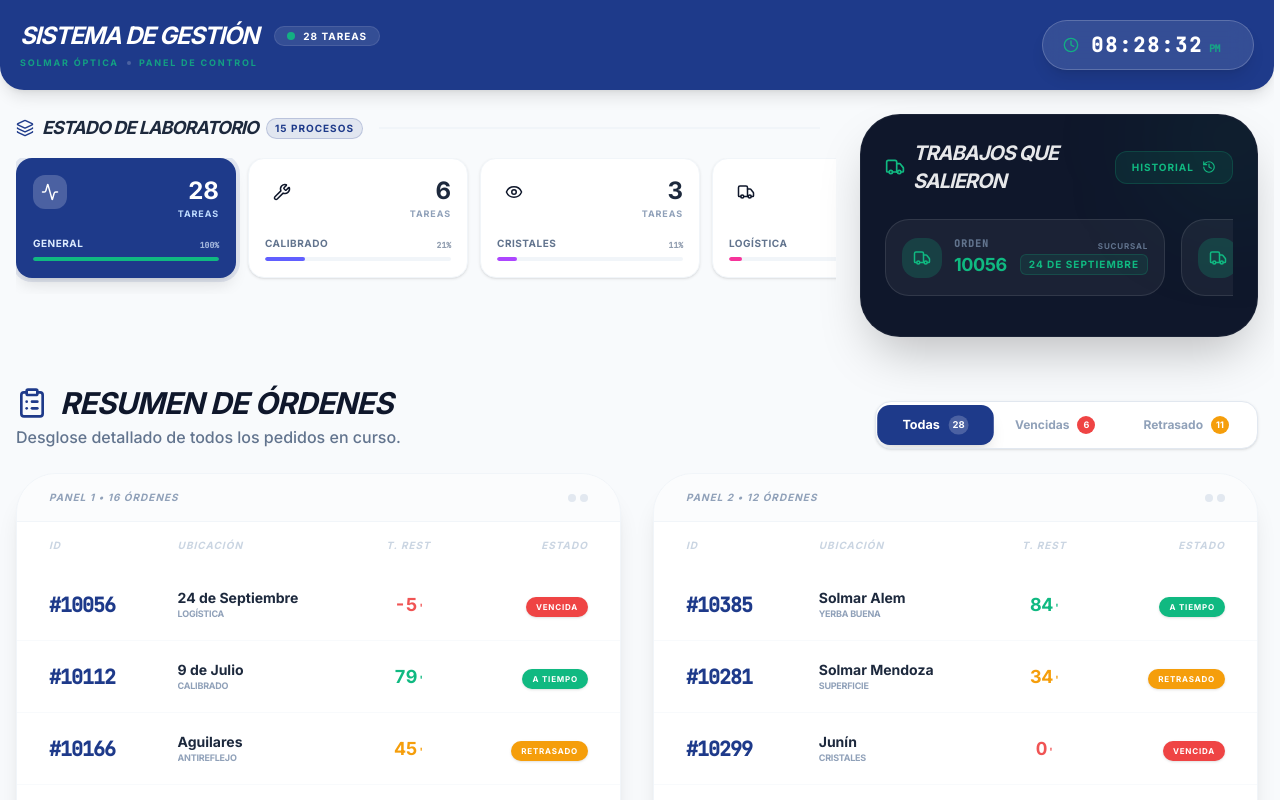
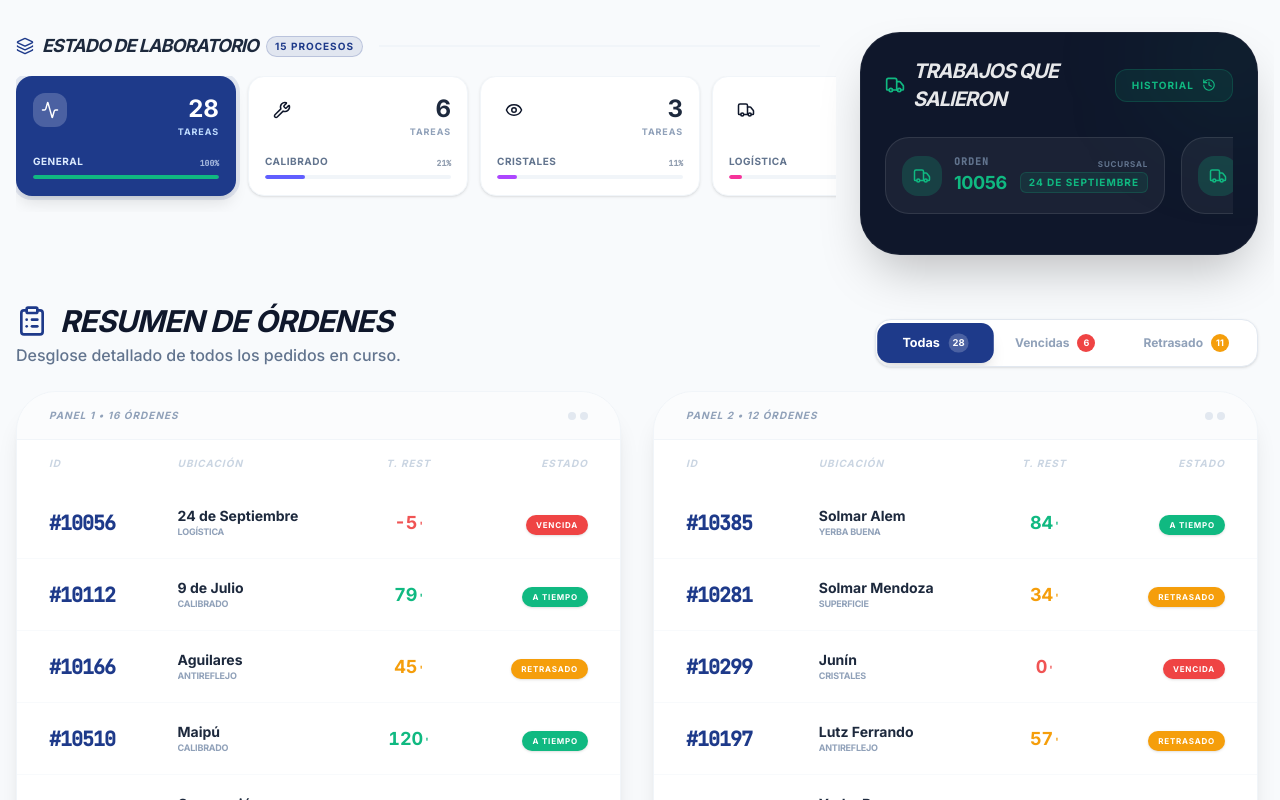
Before and after one commit to Matoma1607/gestion-optica, a React (Vite) app: page / in a window 1280 px wide. Shown: the top 800 px of the page. Built offline with nearby package versions, Linux system fonts and the light colour scheme.

Commit message:
He quitado el encabezado superior para que el panel de control aproveche todo el espacio desde arriba.

```diff
--- a/src/App.tsx
+++ b/src/App.tsx
@@ -374,26 +374,6 @@ const RealTimeClock: React.FC = () => {
   );
 };
 
-const Header: React.FC<{ totalOrders: number }> = ({ totalOrders }) => (
-  <header className="flex flex-col md:flex-row justify-between items-center bg-brand-blue p-5 shadow-lg rounded-b-3xl">
-    <div className="flex flex-col items-center md:items-start mb-4 md:mb-0">
-      <div className="flex items-center gap-4">
-        <h1 className="text-xl md:text-2xl font-black text-white tracking-tighter text-center md:text-left uppercase italic">Sistema de Gestión</h1>
-        <div className="bg-white/10 px-3 py-1 rounded-full border border-white/10 flex items-center gap-2">
-          <div className="h-2 w-2 rounded-full bg-brand-green animate-pulse"></div>
-          <span className="text-[10px] font-black text-white uppercase tracking-widest leading-none">{totalOrders} Tareas</span>
-        </div>
-      </div>
-      <p className="text-brand-green/80 font-bold text-[9px] uppercase tracking-[0.2em] mt-1 flex items-center gap-2">
-        <span>Solmar Óptica</span>
-        <span className="h-1 w-1 rounded-full bg-white/20"></span>
-        <span>Panel de Control</span>
-      </p>
-    </div>
-    <RealTimeClock />
-  </header>
-);
-
 interface StageProgressCardProps {
   key?: React.Key;
   stage: string;
@@ -598,9 +578,8 @@ export default function App() {
 
   return (
     <div className="min-h-screen pb-12 flex flex-col bg-slate-50">
-      <Header totalOrders={orders.length} />
 
-      <main className="flex-1 w-full px-4 mt-6 space-y-8">
+      <main className="flex-1 w-full px-4 pt-8 pb-12 space-y-8">
 
         {/* Top Section: Progress Cards and Logistics in the same line */}
         <div className="grid grid-cols-1 lg:grid-cols-12 gap-6 items-stretch">
```
